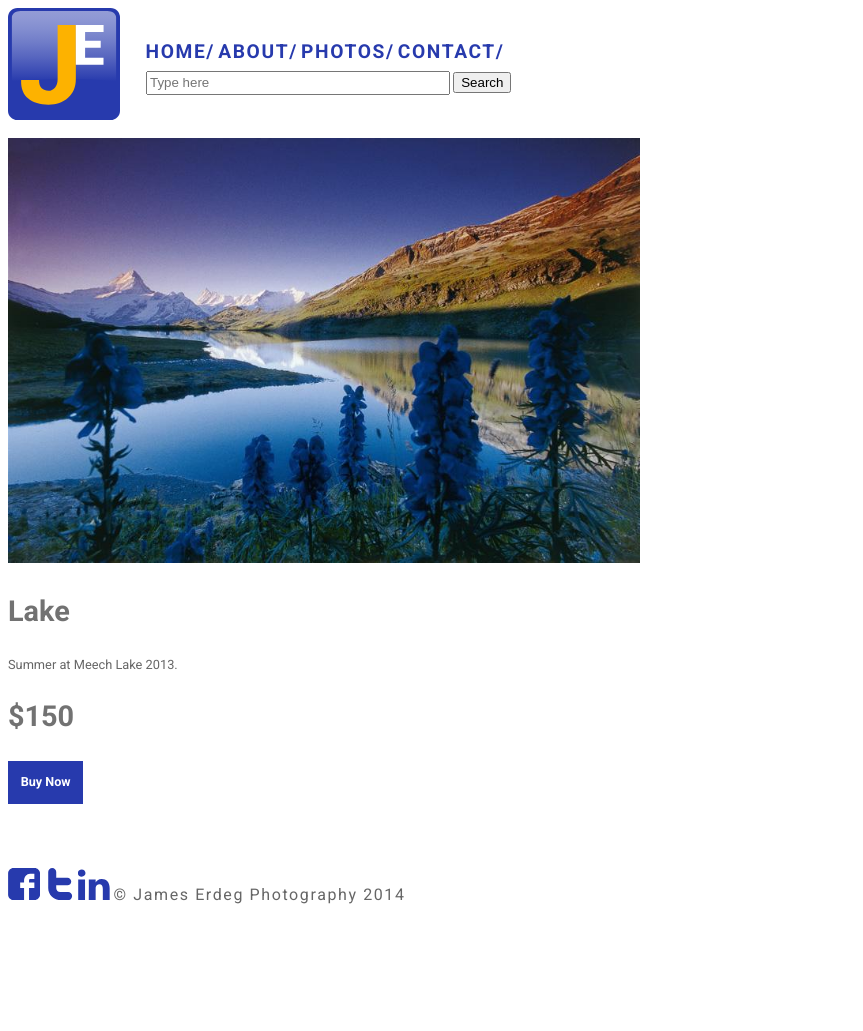
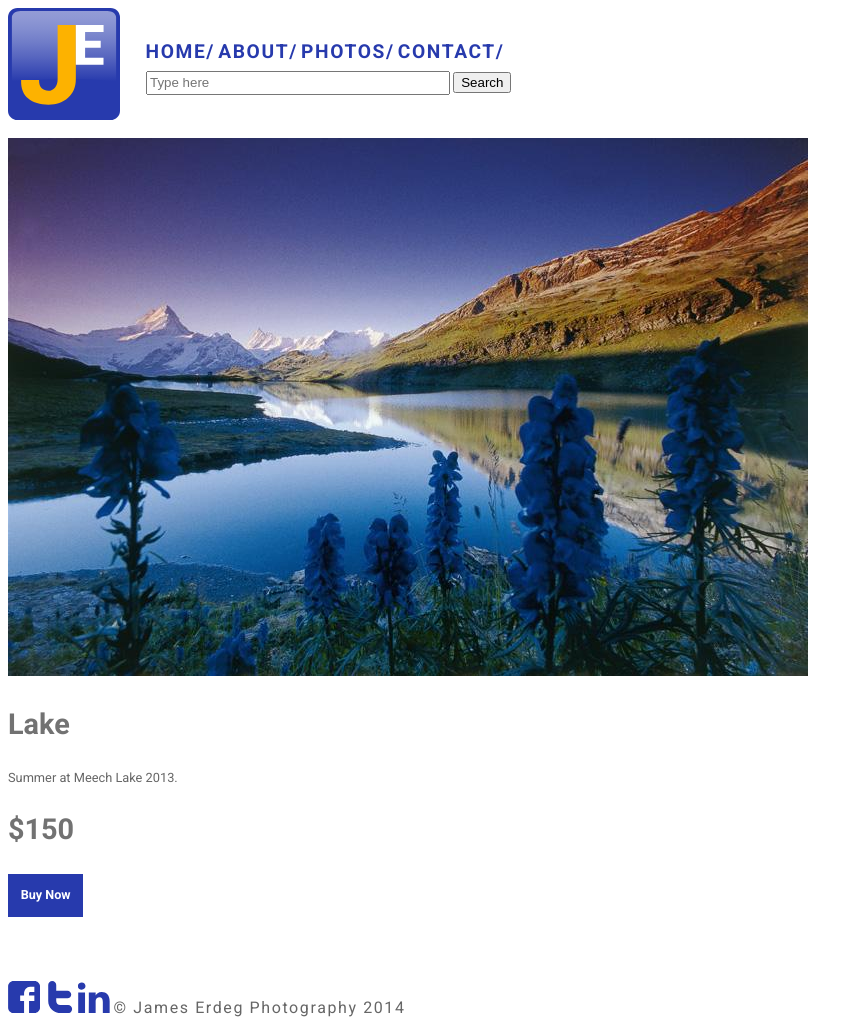
Before and after one commit to sashachama13/ecommerce-website, a Jekyll site: the page built from photographs/lake.md, in a window 1280 px wide. Shown: the whole page, without its empty margins (0-863 px from the left). Built offline with Jekyll 4.4.1, drawn with Linux system fonts in a browser that asks for light colours; Markdown is read by kramdown in place of the engine named in the settings; before the commit the page ends 918 px from its top, so only the background shows below that.

Commit message:
added width and height to images in css.

```diff
--- a/_includes/css/common.css
+++ b/_includes/css/common.css
@@ -117,6 +117,11 @@ a:active {
 	width: 1rem;
 }
 
+.images{
+	width: 50%;
+	height: 50%;
+
+	}
 @media only screen and (min-width: 35em){
 
 	.logo{
--- a/_layouts/photos.html
+++ b/_layouts/photos.html
@@ -1,10 +1,10 @@
 ---
 layout: default
 ---
-
+<div class="images">
 <ul>
 
-	<li><img src="{{site.baseurl}}/images/{{page.image}}" alt=""height=50% width=50%></li>
+	<li><img src="{{site.baseurl}}/images/{{page.image}}" alt="image"></li>
 
 	<li><h1>{{page.title}}</h1>
 	</li>
@@ -18,3 +18,5 @@ layout: default
 	</li>
 
 </ul>
+
+</div>
```
